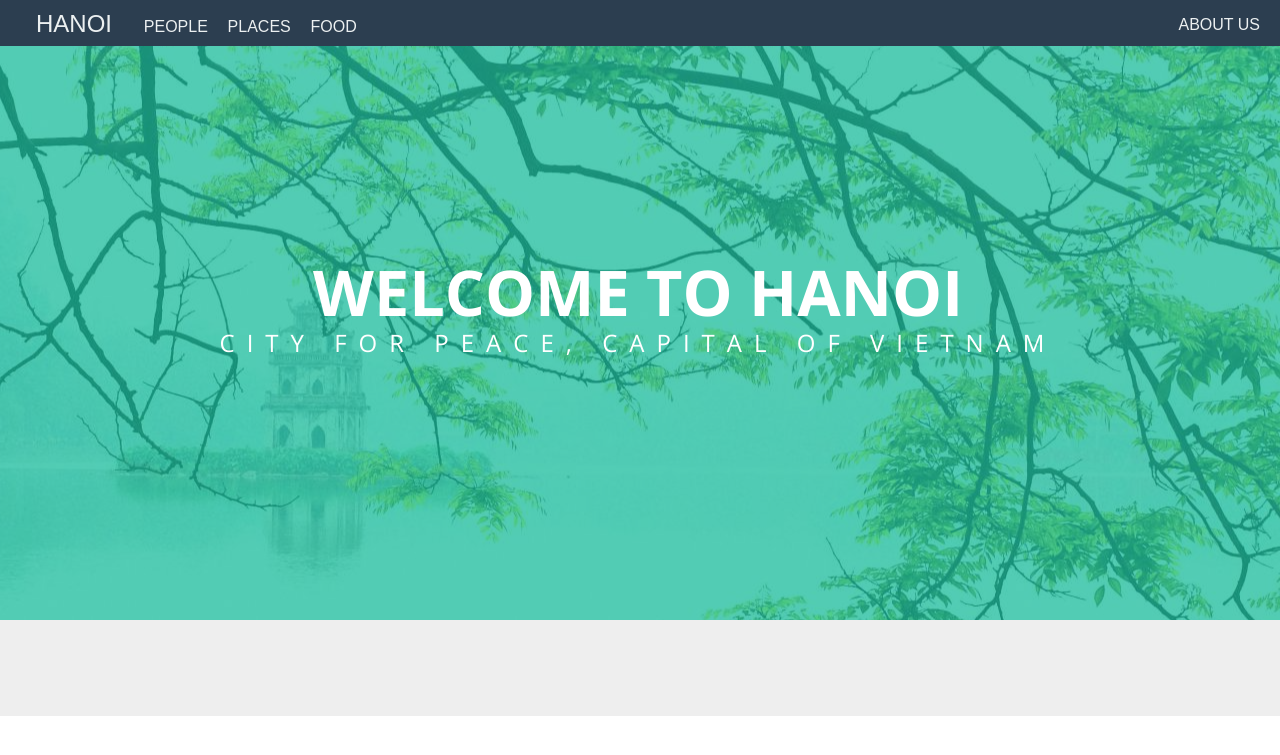
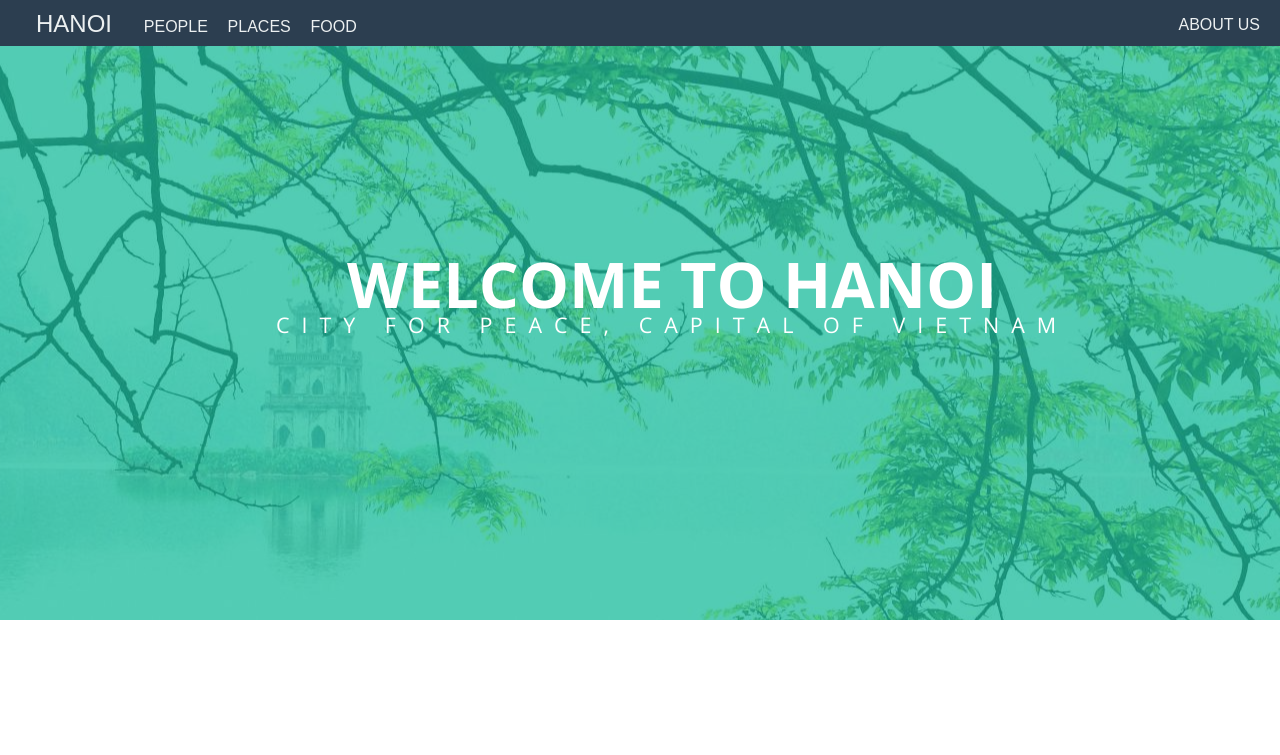
Before and after one commit to suppayami/Hanoi-Page, a Jekyll site: the page built from index.html, in a window 1280 px wide. Shown: the top 755 px of the page. Built offline with Jekyll 4.4.1, drawn with Linux system fonts in a browser that asks for light colours; some web fonts are replaced; Markdown is read by kramdown in place of the engine named in the settings.

Commit message:
Fixed banner. Removed Bootstrap.

```diff
--- a/_layouts/default.html
+++ b/_layouts/default.html
@@ -7,7 +7,6 @@
         <meta name="viewport" content="width=device-width">
         <link href='http://fonts.googleapis.com/css?family=Open+Sans:400italic,600italic,700italic,400,600,700' rel='stylesheet' type='text/css'>
         <link href='http://fonts.googleapis.com/css?family=Belleza' rel='stylesheet' type='text/css'>
-        <link rel="stylesheet" href="{{ site.siteurl }}/css/bootstrap.min.css">
         <link rel="stylesheet" href="{{ site.siteurl }}/css/main.css">
         <!--[if IE]>
         <link rel="stylesheet" href="{{ site.siteurl }}/css/iefix.css">
--- a/css/main.css
+++ b/css/main.css
@@ -21,7 +21,7 @@
     opacity: 0;
     margin-top: -3.4em;
     top: 0;
-    z-index: 10;
+    z-index: 100;
 }
 
 .tnavbar-show {
@@ -111,18 +111,24 @@
     height: inherit;
 }
 
-.banner .jumbotron .banner-title {
+.banner .banner-main .banner-title {
     position: absolute;
     text-transform: uppercase;
     color: #fff;
     text-align: center;
     width: 95%;
     top: 220px;
+    left: 5%;
     z-index: 16;
     opacity: 0;
+    padding-left: 0px;
+    padding-right: 0px;
+    font-weight: bold;
+    font-size: 28px;
+    line-height: 1em;
 }
 
-.banner .jumbotron .banner-title-show {
+.banner .banner-main .banner-title-show {
     top: 240px;
     opacity: 255;
     -webkit-transition: all 0.6s ease-out 1.1s;
@@ -131,39 +137,71 @@
     transition: all 0.6s ease-out 1.1s;
 }
 
-.banner .jumbotron .banner-title:after {
+.banner .banner-main .banner-title:after {
     content: "Welcome to Hanoi";
     font-family: 'Open Sans', sans-serif;
     font-weight: bold;
     position: relative;
 }
 
-.banner .jumbotron .banner-subtitle {
+.banner .banner-main .banner-subtitle {
     position: absolute;
     text-transform: uppercase;
     color: #fff;
     text-align: center;
     width: 95%;
     top: 310px;
+    left: 5%;
     margin-left: -20px;
     opacity: 0;
     z-index: 16;
+    padding-left: 0px;
+    padding-right: 0px;
+    font-size: 14px;
 }
 
-.banner .jumbotron .banner-subtitle-show {
+.banner .banner-main .banner-subtitle-show {
     margin-left: 0px;
     opacity: 255;
-    -webkit-transition: all 0.4s ease-out 1.4s;
-    -moz-transition: all 0.4s ease-out 1.4s;
-    -o-transition: all 0.4s ease-out 1.4s;
-    transition: all 0.4s ease-out 1.4s;
+    -webkit-transition: all 0.65s ease-out 1.5s;
+    -moz-transition: all 0.65s ease-out 1.5s;
+    -o-transition: all 0.65s ease-out 1.5s;
+    transition: all 0.65s ease-out 1.5s;
 }
 
-.banner .jumbotron .banner-subtitle:after {
+.banner .banner-main .banner-subtitle:after {
     content: "City for Peace, Capital of Vietnam";
     font-family: 'Open Sans', sans-serif;
     position: relative;
-    letter-spacing: 12px;
+    letter-spacing: 2px;
+}
+
+@media only screen and (min-width: 768px) {
+    .banner .banner-main .banner-title {
+        font-size: 59px;
+        line-height: 1.4em;
+    }
+    .banner .banner-main .banner-subtitle {
+        font-size: 18.5px;
+        letter-spacing: 4px;
+    }
+    .banner .banner-main .banner-subtitle:after {
+        letter-spacing: 4px;
+    }
+}
+
+@media only screen and (min-width: 1024px) {
+    .banner .banner-main .banner-title {
+        font-size: 63px;
+        line-height: 1.4em;
+    }
+    .banner .banner-main .banner-subtitle {
+        font-size: 21.5px;
+        letter-spacing: 12px;
+    }
+    .banner .banner-main .banner-subtitle:after {
+        letter-spacing: 12px;
+    }
 }
 
 /* footer */
--- a/index.html
+++ b/index.html
@@ -6,8 +6,8 @@
 <div class="banner" id="header">
     <div class="banner-img"></div>
     <div class="banner-overlay"></div>
-    <div class="jumbotron">
-        <h1 class="banner-title" id="banner-title"><!--[if lt IE 9]>Welcome to Hanoi<![endif]--></h1>
-        <h3 class="banner-subtitle" id="banner-subtitle"><!--[if lt IE 9]>City for Peace, Capital of Vietnam<![endif]--></h3>
+    <div class="banner-main">
+        <span class="banner-title" id="banner-title"><!--[if IE]>Welcome to Hanoi<![endif]--></span>
+        <span class="banner-subtitle" id="banner-subtitle"><!--[if IE]>City for Peace, Capital of Vietnam<![endif]--></span>
     </div>
 </div>
```
Also changed, not shown: css/iefix.css (+8 -0 lines), 2 other files.
